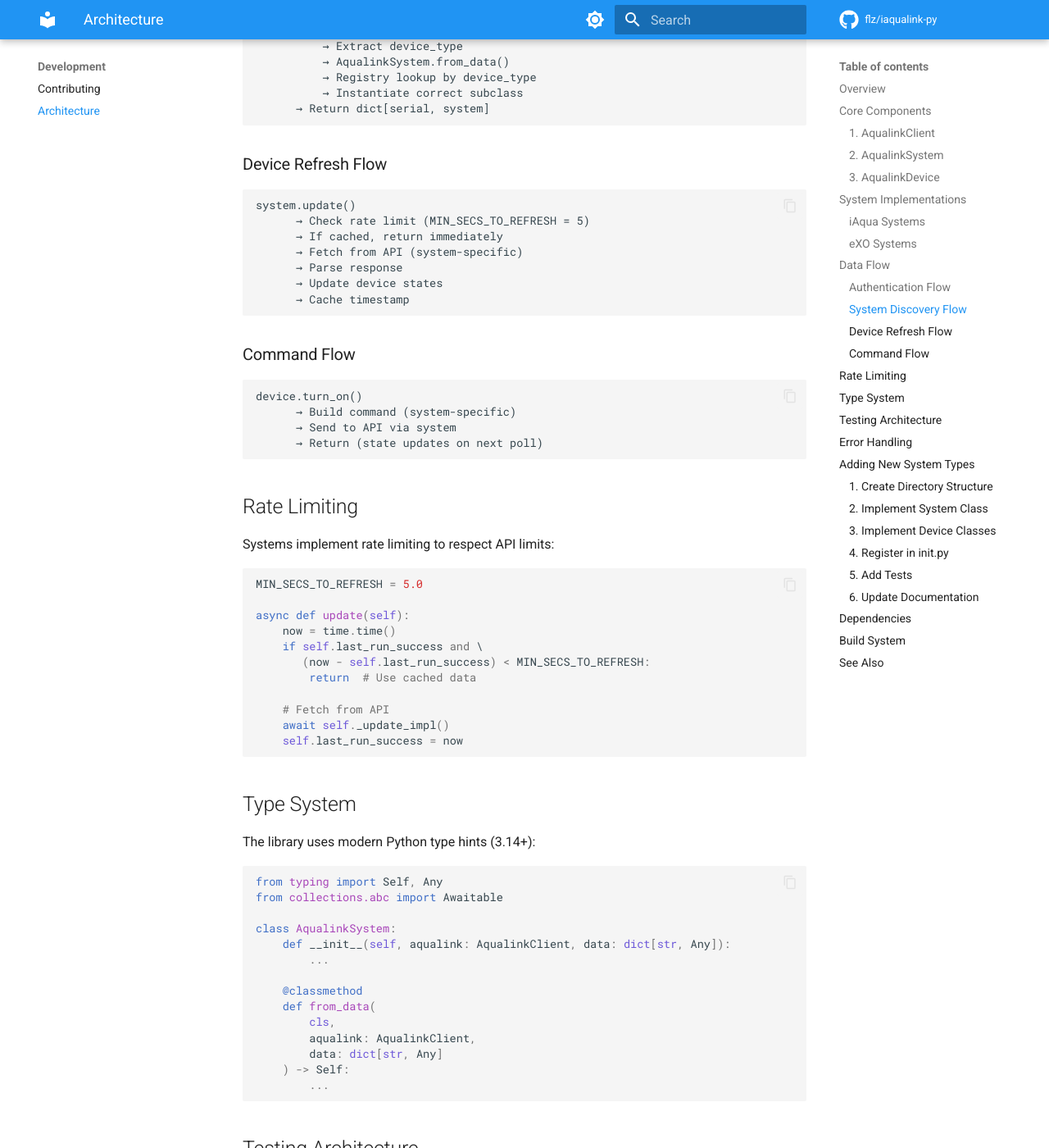
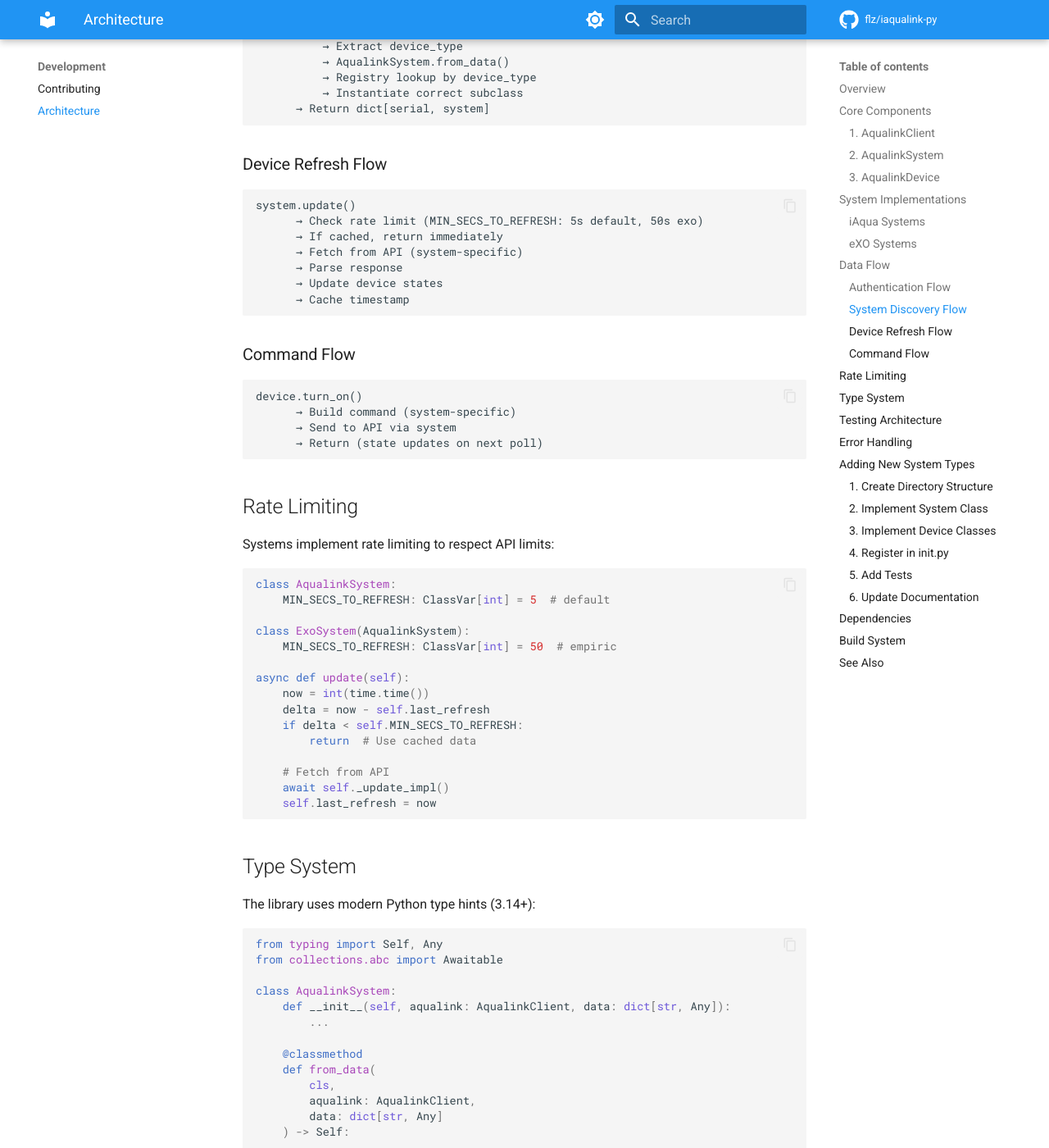
Before and after one commit to flz/iaqualink-py, an MkDocs documentation site: the page built from docs/development/architecture.md, in a window 1280 px wide and 1400 px high, scrolled down 2580 px. Shown: the whole window at 82% size. Built offline with MkDocs 1.6.1 and Material for MkDocs 9.7.7, drawn with Linux system fonts in a browser that asks for light colours; comment, search, counter and statistics services are not loaded.

Commit message:
fix: make MIN_SECS_TO_REFRESH a per-system class attribute (#137)
* fix: move MIN_SECS_TO_REFRESH to per-system constants

eXO systems returned HTTP 429 when polled every 15s. Set empiric
per-system refresh intervals: 10s for iaqua, 50s for eXO.

* docs: clarify MIN_SECS_TO_REFRESH placeholder in architecture.md

* refactor: make MIN_SECS_TO_REFRESH a per-system class attribute

Move MIN_SECS_TO_REFRESH from module-level constants to ClassVar on
AqualinkSystem (default 5s), overridden by IaquaSystem (10s) and
ExoSystem (50s). This makes the value self-documenting and enforced
by the class hierarchy.

* refactor: revert iaqua to default refresh interval and add tests

- Revert IaquaSystem MIN_SECS_TO_REFRESH to base class default (5s)
- Fix docs pseudocode to use last_refresh instead of last_run_success
- Add rate-limiting tests for both iaqua and exo systems

* fix: correct architecture.md iaqua value and clean up test import

- Fix flowchart: iaqua uses default 5s, not 10s
- Replace __import__('time') with proper import in iaqua test

````diff
--- a/docs/development/architecture.md
+++ b/docs/development/architecture.md
@@ -143,7 +143,7 @@ client.get_systems()
 
 ```
 system.update()
-      → Check rate limit (MIN_SECS_TO_REFRESH = 5)
+      → Check rate limit (MIN_SECS_TO_REFRESH: 5s default, 50s exo)
       → If cached, return immediately
       → Fetch from API (system-specific)
       → Parse response
@@ -165,17 +165,21 @@ device.turn_on()
 Systems implement rate limiting to respect API limits:
 
 ```python
-MIN_SECS_TO_REFRESH = 5.0
+class AqualinkSystem:
+    MIN_SECS_TO_REFRESH: ClassVar[int] = 5  # default
+
+class ExoSystem(AqualinkSystem):
+    MIN_SECS_TO_REFRESH: ClassVar[int] = 50  # empiric
 
 async def update(self):
-    now = time.time()
-    if self.last_run_success and \
-       (now - self.last_run_success) < MIN_SECS_TO_REFRESH:
+    now = int(time.time())
+    delta = now - self.last_refresh
+    if delta < self.MIN_SECS_TO_REFRESH:
         return  # Use cached data
 
     # Fetch from API
     await self._update_impl()
-    self.last_run_success = now
+    self.last_refresh = now
 ```
 
 ## Type System
````
Also changed, not shown: CLAUDE.md (+7 -6 lines), 6 other files.
